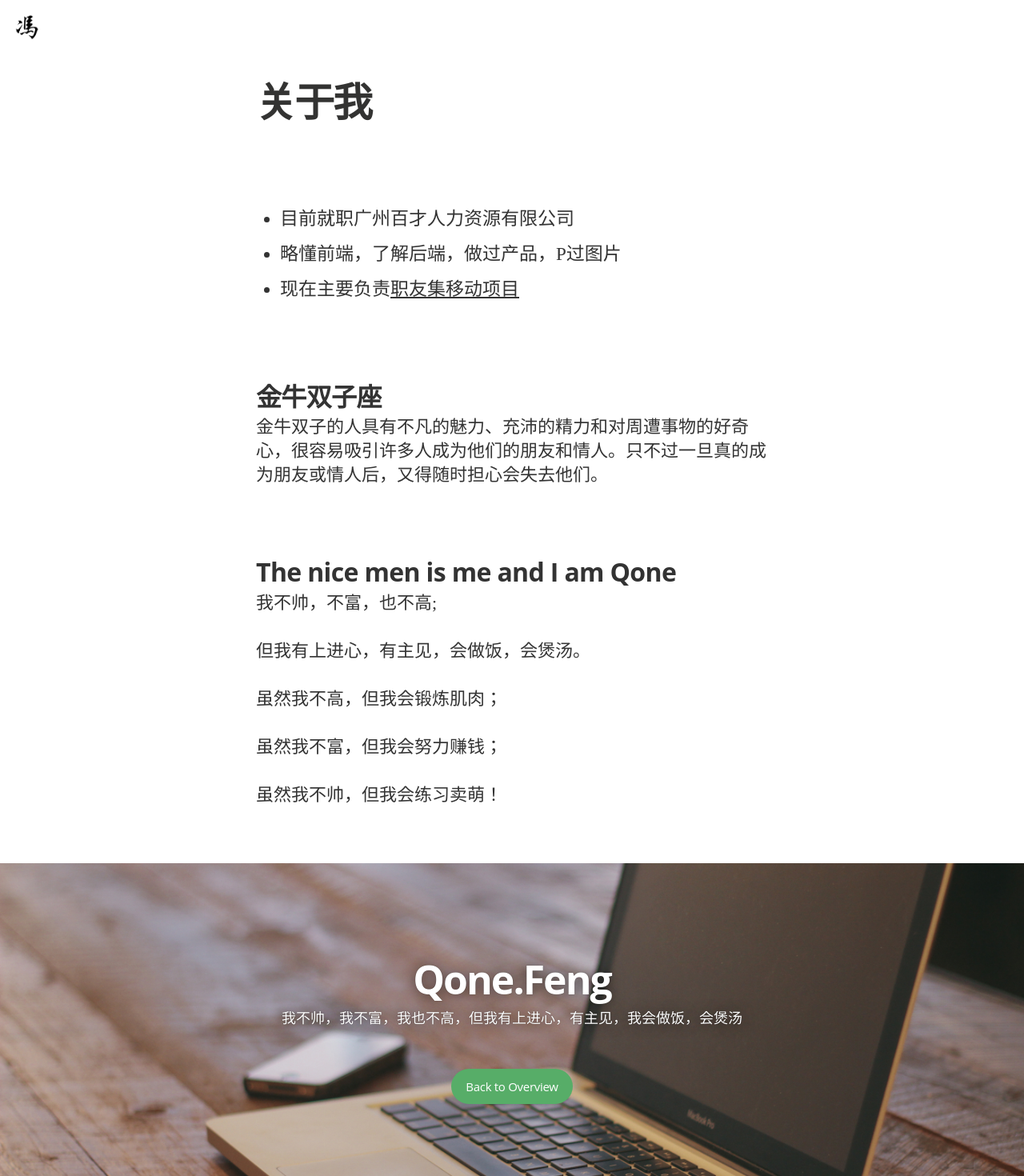
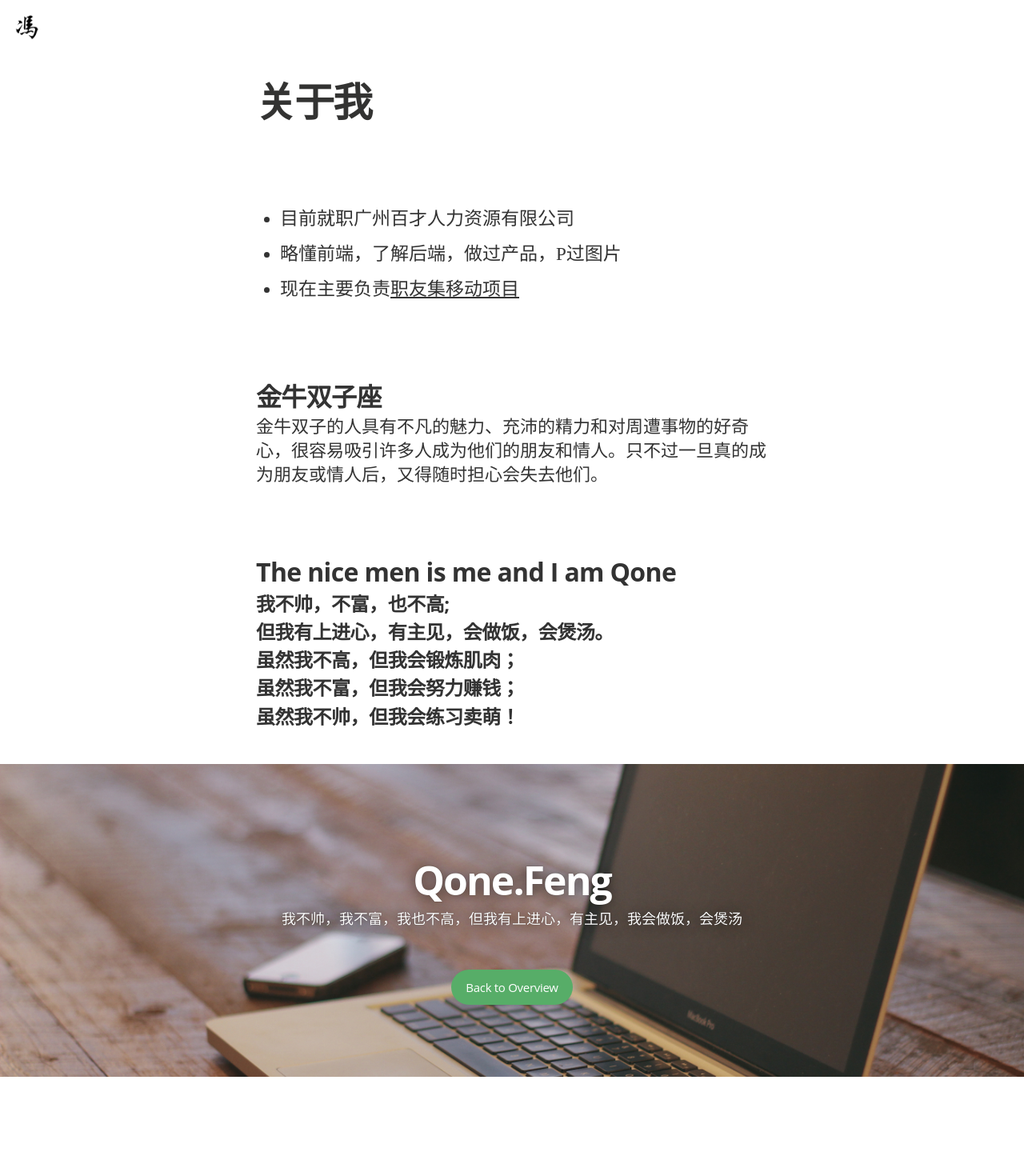
Before and after one commit to QoneFeng/qonefeng.github.io, a Jekyll site: the page built from about.md, in a window 1280 px wide. Shown: the whole page at 80% size. Built offline with Jekyll 4.4.1, drawn with Linux system fonts in a browser that asks for light colours; nearby versions of some CDN libraries; some web fonts are replaced; after the commit the page ends 1346 px from its top, so only the background shows below that.

```diff
--- a/about.md
+++ b/about.md
@@ -15,13 +15,8 @@ permalink: /about/
 
 
 ## The nice men is me and I am Qone
-
-我不帅，不富，也不高;
-
-但我有上进心，有主见，会做饭，会煲汤。
-
-虽然我不高，但我会锻炼肌肉；
-
-虽然我不富，但我会努力赚钱；
-
-虽然我不帅，但我会练习卖萌！
+##### 我不帅，不富，也不高;
+##### 但我有上进心，有主见，会做饭，会煲汤。
+##### 虽然我不高，但我会锻炼肌肉；
+##### 虽然我不富，但我会努力赚钱；
+##### 虽然我不帅，但我会练习卖萌！
```
